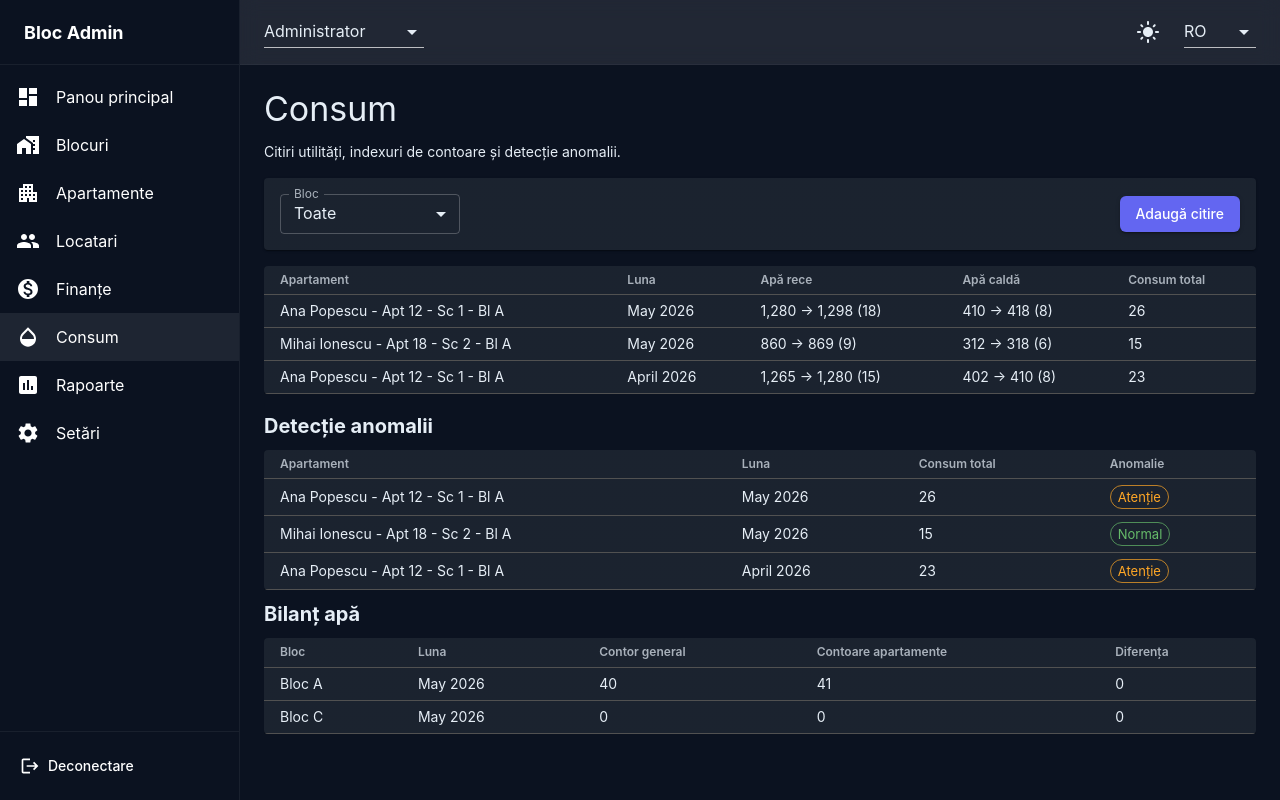
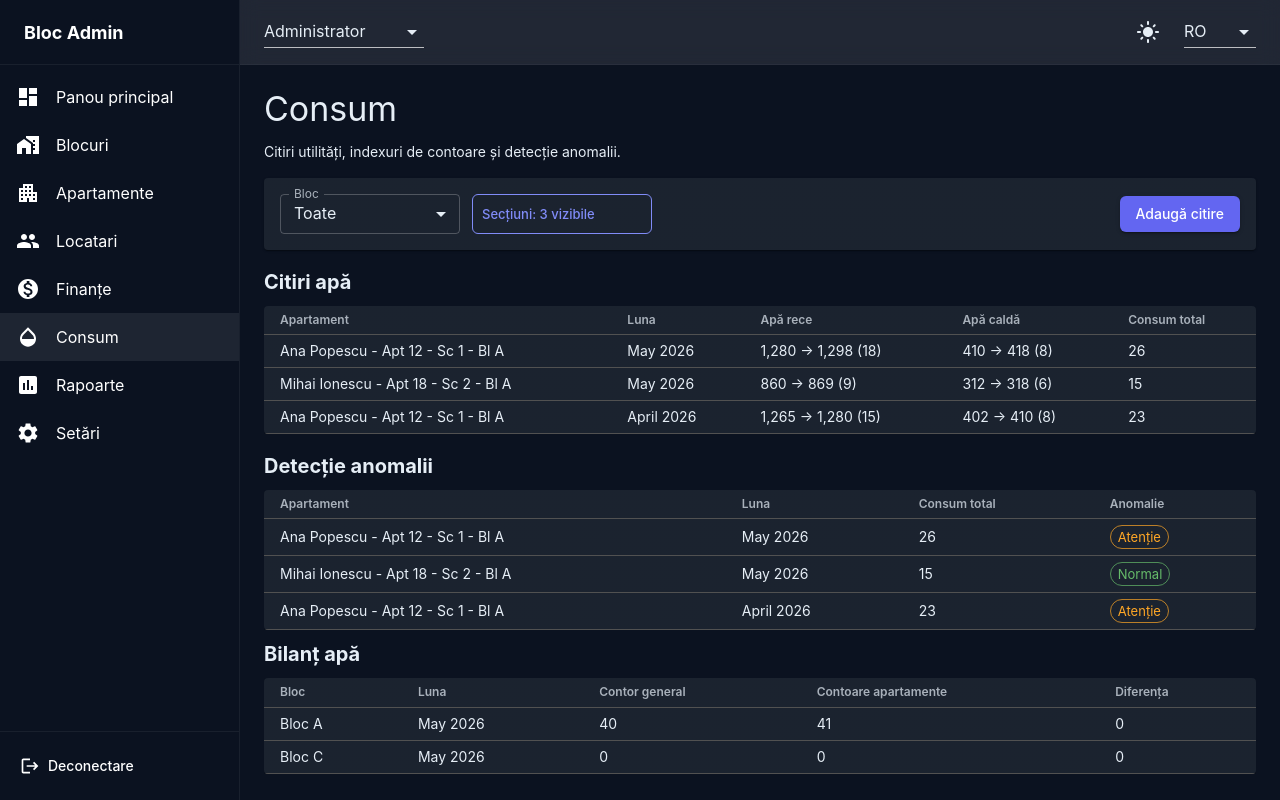
Before and after one commit to odiatlov/bloc-admin-ui, a React (Vite) app: page /admin/consumption in a window 1280 px wide. Built offline with nearby package versions, Linux system fonts and the light colour scheme.

Commit message:
Add Visibility Sector

```diff
--- /dev/null
+++ b/src/components/shared/SectionVisibilitySelector.tsx
@@ -0,0 +1,93 @@
+import React from 'react'
+import Button from '@mui/material/Button'
+import Checkbox from '@mui/material/Checkbox'
+import ListItemText from '@mui/material/ListItemText'
+import Menu from '@mui/material/Menu'
+import MenuItem from '@mui/material/MenuItem'
+
+export type SectionVisibilityOption<T extends string = string> = {
+  id: T
+  label: string
+}
+
+type SectionVisibilitySelectorProps<T extends string = string> = {
+  ariaLabel: string
+  label: string
+  minimumVisibleMessage?: string
+  onToggle: (id: T) => void
+  options: SectionVisibilityOption<T>[]
+  visibleCountLabel: string
+  visibleIds: T[]
+}
+
+const SectionVisibilitySelector = <T extends string>({
+  ariaLabel,
+  label,
+  minimumVisibleMessage,
+  onToggle,
+  options,
+  visibleCountLabel,
+  visibleIds,
+}: SectionVisibilitySelectorProps<T>) => {
+  const [anchorEl, setAnchorEl] = React.useState<null | HTMLElement>(null)
+  const visibleIdSet = React.useMemo(() => new Set(visibleIds), [visibleIds])
+  const open = Boolean(anchorEl)
+
+  return (
+    <>
+      <Button
+        aria-controls={open ? 'section-visibility-menu' : undefined}
+        aria-expanded={open ? 'true' : undefined}
+        aria-haspopup="menu"
+        aria-label={ariaLabel}
+        onClick={(event) => setAnchorEl(event.currentTarget)}
+        size="small"
+        variant="outlined"
+        sx={{
+          flex: '0 0 auto',
+          justifyContent: 'space-between',
+          minHeight: 40,
+          minWidth: { xs: 162, sm: 180 },
+        }}
+      >
+        {label}: {visibleCountLabel}
+      </Button>
+      <Menu
+        anchorEl={anchorEl}
+        id="section-visibility-menu"
+        onClose={() => setAnchorEl(null)}
+        open={open}
+        slotProps={{
+          paper: {
+            sx: {
+              minWidth: anchorEl?.clientWidth ?? 220,
+            },
+          },
+        }}
+      >
+        {options.map((option) => {
+          const isVisible = visibleIdSet.has(option.id)
+          const isLastVisible = isVisible && visibleIds.length === 1
+
+          return (
+            <MenuItem
+              disabled={isLastVisible}
+              key={option.id}
+              onClick={() => {
+                if (!isLastVisible) {
+                  onToggle(option.id)
+                }
+              }}
+              title={isLastVisible ? minimumVisibleMessage : undefined}
+            >
+              <Checkbox checked={isVisible} size="small" />
+              <ListItemText primary={option.label} />
+            </MenuItem>
+          )
+        })}
+      </Menu>
+    </>
+  )
+}
+
+export default SectionVisibilitySelector
--- a/src/i18n/locales/en.json
+++ b/src/i18n/locales/en.json
@@ -477,6 +477,12 @@
       "anomalies": "Anomaly detection",
       "waterBalance": "Water balance"
     },
+    "visibility": {
+      "ariaLabel": "Visible consumption sections",
+      "label": "Sections",
+      "minimumVisible": "At least one section must stay visible.",
+      "visibleCount": "{{count}} visible"
+    },
     "columns": {
       "apartment": "Apartment",
       "waterType": "Water type",
--- a/src/i18n/locales/ro.json
+++ b/src/i18n/locales/ro.json
@@ -483,6 +483,12 @@
       "anomalies": "Detecție anomalii",
       "waterBalance": "Bilanț apă"
     },
+    "visibility": {
+      "ariaLabel": "Secțiuni vizibile pentru consum",
+      "label": "Secțiuni",
+      "minimumVisible": "Cel puțin o secțiune trebuie să rămână vizibilă.",
+      "visibleCount": "{{count}} vizibile"
+    },
     "columns": {
       "apartment": "Apartament",
       "waterType": "Tip apa",
--- a/src/pages/Consumption/components/ConsumptionSections.tsx
+++ b/src/pages/Consumption/components/ConsumptionSections.tsx
@@ -15,6 +15,7 @@ import Typography from '@mui/material/Typography'
 import { useTranslation } from 'react-i18next'
 import EmptyState from '../../../components/shared/EmptyState'
 import ResponsiveDataView, { type DataColumn } from '../../../components/shared/ResponsiveDataView'
+import SectionVisibilitySelector, { type SectionVisibilityOption } from '../../../components/shared/SectionVisibilitySelector'
 import StatusChip from '../../../components/shared/StatusChip'
 import { formatApartment, formatMonth, formatNumber, useConsumption, useResidentPortal, type WaterReadingRow } from '../../../hooks/useApartmentData'
 
@@ -22,12 +23,15 @@ type ConsumptionSectionsProps = {
   mode: 'admin' | 'resident' | 'censor'
 }
 
+type ConsumptionSectionId = 'readings' | 'anomalies' | 'waterBalance'
+
 const ConsumptionSections: React.FC<ConsumptionSectionsProps> = ({ mode }) => {
   const { t } = useTranslation()
   const { blockFilter, blocks, readings, setBlockFilter, summaries, waterBalances } = useConsumption()
   const { apartments, residentReadings } = useResidentPortal()
   const [submitOpen, setSubmitOpen] = React.useState(false)
   const [selectedApartmentId, setSelectedApartmentId] = React.useState(apartments[0]?.id ?? '')
+  const [visibleSectionIds, setVisibleSectionIds] = React.useState<ConsumptionSectionId[]>(['readings', 'anomalies', 'waterBalance'])
   const visibleReadings = mode === 'resident' ? residentReadings : readings
   const canEditReadings = mode !== 'censor'
   const dedicatedEmptyStateAction = canEditReadings ? { onAction: () => setSubmitOpen(true) } : { actionTo: '/admin/finance' }
@@ -36,6 +40,24 @@ const ConsumptionSections: React.FC<ConsumptionSectionsProps> = ({ mode }) => {
     : t('censor.actions.openQueue')
   const renderMeter = (meter: WaterReadingRow['meters']['cold']) =>
     meter ? t('consumption.columns.meterValue', { previous: formatNumber(meter.previousValue), current: formatNumber(meter.currentValue), usage: formatNumber(meter.usageValue) }) : t('common.notAvailable')
+
+  const sectionVisibilityOptions: SectionVisibilityOption<ConsumptionSectionId>[] = [
+    { id: 'readings', label: t('consumption.sections.readings') },
+    { id: 'anomalies', label: t('consumption.sections.anomalies') },
+    { id: 'waterBalance', label: t('consumption.sections.waterBalance') },
+  ]
+
+  const isSectionVisible = (sectionId: ConsumptionSectionId) => visibleSectionIds.includes(sectionId)
+
+  const handleSectionVisibilityToggle = (sectionId: ConsumptionSectionId) => {
+    setVisibleSectionIds((currentSectionIds) => {
+      if (currentSectionIds.includes(sectionId)) {
+        return currentSectionIds.length > 1 ? currentSectionIds.filter((currentSectionId) => currentSectionId !== sectionId) : currentSectionIds
+      }
+
+      return [...currentSectionIds, sectionId]
+    })
+  }
 
   const readingColumns: DataColumn<(typeof visibleReadings)[number]>[] = [
     { key: 'apartment', label: t('consumption.columns.apartment'), cardRole: 'primary', render: (reading) => formatApartment(reading.apartment) },
@@ -63,9 +85,9 @@ const ConsumptionSections: React.FC<ConsumptionSectionsProps> = ({ mode }) => {
   return (
     <Box sx={{ display: 'grid', gap: 2 }}>
       <Paper sx={{ p: 2, display: 'flex', alignItems: 'center', justifyContent: 'space-between', gap: 2, flexWrap: 'wrap' }}>
-        <Box sx={{ display: 'flex', alignItems: 'center', gap: 1.5, flexWrap: 'wrap' }}>
+        <Box sx={{ display: 'flex', alignItems: 'center', flex: '0 1 auto', gap: 1.5, flexWrap: 'wrap', minWidth: 0 }}>
           {mode !== 'resident' ? (
-            <FormControl size="small" sx={{ minWidth: 180 }}>
+            <FormControl size="small" sx={{ flex: '0 0 auto', minWidth: { xs: 162, sm: 180 } }}>
               <InputLabel>{t('residents.filters.block')}</InputLabel>
               <Select label={t('residents.filters.block')} value={blockFilter} onChange={(event: SelectChangeEvent) => setBlockFilter(event.target.value)}>
                 <MenuItem value="all">{t('common.all')}</MenuItem>
@@ -79,8 +101,19 @@ const ConsumptionSections: React.FC<ConsumptionSectionsProps> = ({ mode }) => {
           ) : (
             <Typography variant="h6">{t('consumption.resident.history')}</Typography>
           )}
+          {mode !== 'resident' && (
+            <SectionVisibilitySelector
+              ariaLabel={t('consumption.visibility.ariaLabel')}
+              label={t('consumption.visibility.label')}
+              minimumVisibleMessage={t('consumption.visibility.minimumVisible')}
+              onToggle={handleSectionVisibilityToggle}
+              options={sectionVisibilityOptions}
+              visibleCountLabel={t('consumption.visibility.visibleCount', { count: visibleSectionIds.length })}
+              visibleIds={visibleSectionIds}
+            />
+          )}
         </Box>
-        <Box sx={{ display: 'flex', alignItems: 'center', justifyContent: 'flex-end', gap: 1, flexWrap: 'wrap', ml: { sm: 'auto' } }}>
+        <Box sx={{ display: 'flex', alignItems: 'center', justifyContent: 'flex-end', gap: 1, flexWrap: 'wrap', ml: 'auto' }}>
           {canEditReadings && (
             <Button variant="contained" onClick={() => setSubmitOpen(true)}>
               {mode === 'resident' ? t('consumption.actions.submitIndex') : t('consumption.actions.addReading')}
@@ -89,6 +122,9 @@ const ConsumptionSections: React.FC<ConsumptionSectionsProps> = ({ mode }) => {
         </Box>
       </Paper>
 
+      {(mode === 'resident' || isSectionVisible('readings')) && (
+        <Box sx={{ display: 'grid', gap: 1 }}>
+          <Typography variant="h6">{t('consumption.sections.readings')}</Typography>
           <ResponsiveDataView
             ariaLabel={t('consumption.sections.readings')}
             columns={readingColumns}
@@ -103,13 +139,23 @@ const ConsumptionSections: React.FC<ConsumptionSectionsProps> = ({ mode }) => {
             getRowId={(reading) => reading.id}
             rows={visibleReadings}
           />
+        </Box>
+      )}
 
       {mode !== 'resident' && visibleReadings.length > 0 && (
         <Box sx={{ display: 'grid', gap: 1 }}>
+          {isSectionVisible('anomalies') && (
+            <>
               <Typography variant="h6">{t('consumption.sections.anomalies')}</Typography>
               <ResponsiveDataView ariaLabel={t('consumption.sections.anomalies')} columns={summaryColumns} getRowId={(summary) => `${summary.apartment.id}-${summary.month}`} rows={summaries} />
+            </>
+          )}
+          {isSectionVisible('waterBalance') && (
+            <>
               <Typography variant="h6">{t('consumption.sections.waterBalance')}</Typography>
               <ResponsiveDataView ariaLabel={t('consumption.sections.waterBalance')} columns={waterBalanceColumns} getRowId={(balance) => `${balance.block.id}-${balance.month}`} rows={waterBalances} />
+            </>
+          )}
         </Box>
       )}
 
```
Lines whose indentation alone changed are shown as unchanged.
